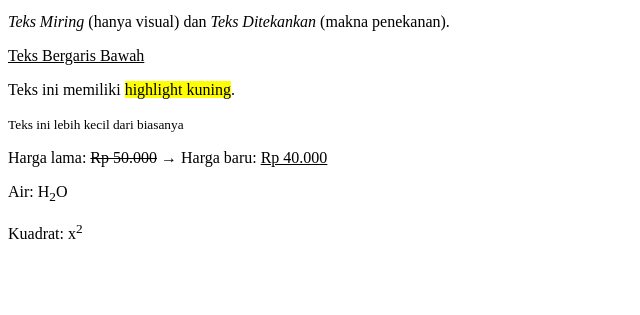
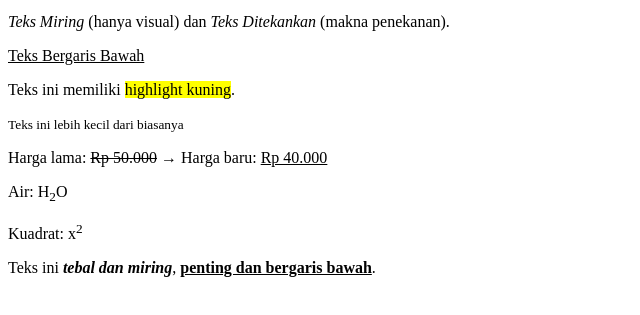
Before and after one commit to Yayanzah/Tugas-HTML, a plain HTML site: page formatting.html in a window 1280 px wide. Shown: the part 101-416 px from the top of the page, without its empty margins (0-640 px from the left). Drawn offline with Linux system fonts and the light colour scheme.

Commit message:
menggbungkan format

```diff
--- a/formatting.html
+++ b/formatting.html
@@ -37,5 +37,10 @@
     <p>Kuadrat: x<sup>2</sup></p>
 
     <!-- Menggabungkan format -->
+    <p>
+      Teks ini <b><i>tebal dan miring</i></b
+      >, <strong><u>penting dan bergaris bawah</u></strong
+      >.
+    </p>
   </body>
 </html>
```
